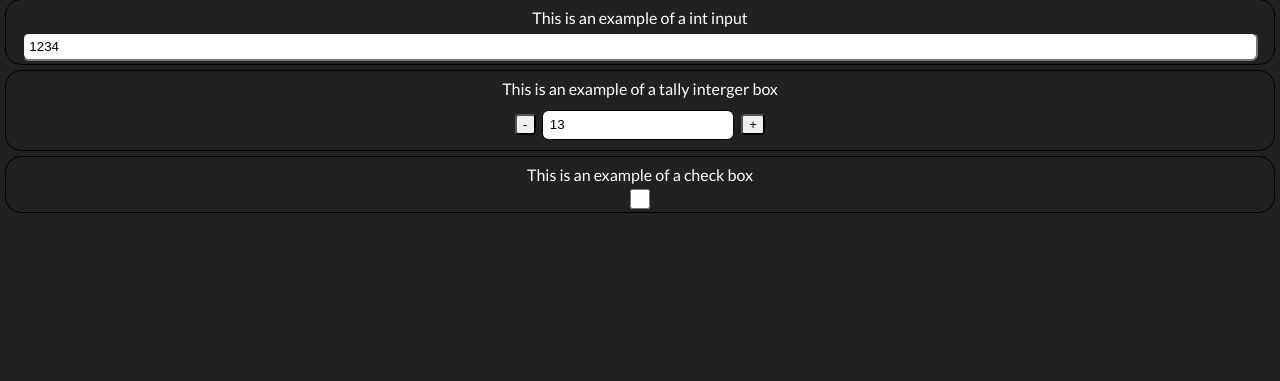
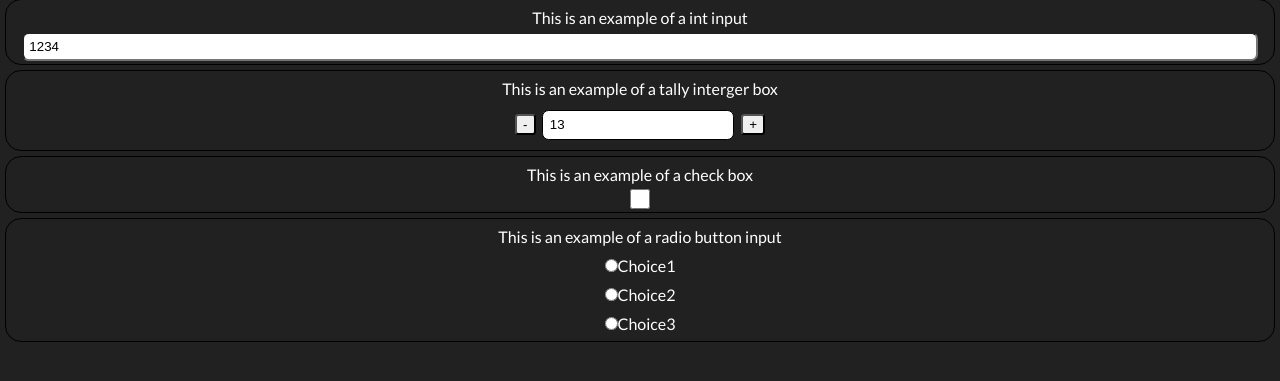
Before and after one commit to Gulksie/scoutingWebApp, a Flask app: page /scouting/ in a window 1280 px wide. Shown: the part 140-521 px from the top of the page. Run offline with Flask 2, Linux system fonts and the light colour scheme.

Commit message:
Added radiobuttons

```diff
--- a/Classes/Block.py
+++ b/Classes/Block.py
@@ -50,3 +50,11 @@ class CheckBoxBlock(Block):
         super().__init__(id, question, "checkBox")
 
         self.content = render_template("Blocks/checkBox.html", question=question)
+
+class RadioButtonBlock(Block):
+    "Radio button that returns the property that was clicked"
+
+    def __init__(self, id_, question, *choices):
+        super().__init__(id_, question, "radioButton")
+
+        self.content = render_template("Blocks/radioButton.html", question=question, id=id_, args=choices)
--- a/app.py
+++ b/app.py
@@ -56,7 +56,7 @@ def matchScoutingPage():
                                                                'int01', 'This is an example of a int input', default=1234, max=9999),
                                                            TallyIntBlock(
         'tally01', 'This is an example of a tally interger box', default=13),
-        CheckBoxBlock('tally01', 'This is an example of a check box')])
+        CheckBoxBlock('chck01', 'This is an example of a check box'), RadioButtonBlock('rdo01', "This is an example of a radio button input", 'Choice1', "Choice2", "Choice3")])
 
 
 @web.route('/pit/')
@@ -70,5 +70,5 @@ def pickListPage():
 
 
 if __name__ == "__main__":
-    serve(web, port=int(argv[1])if len(argv) > 1 else 8000)
-    # app.run()
+    serve(web, port=int(argv[1])if len(argv) > 1 else 5000)
+    #web.run(debug=True)
--- a/static/blocks.css
+++ b/static/blocks.css
@@ -58,3 +58,11 @@ BLOCKS
 	width: 1.5em;
 	height: 1.5em;
 }
+
+.radioContainer {
+	margin:auto;
+}
+
+.radioContainer #text {
+	font-family: 'Lato', 'Open Sans', sans-serif;
+}
--- a/templates/Blocks/base.html
+++ b/templates/Blocks/base.html
@@ -1,2 +1,3 @@
-<p>{{question}}</p>
-<p>This is supposed to have an value, by defualt, it is just this empty text, and will return null</p>
+<p class="blockElement">{{question}}</p>
+<p class="blockElement">This is supposed to have an value, by defualt, it is just this empty text, and will return null
+</p>
--- /dev/null
+++ b/templates/Blocks/radioButton.html
@@ -0,0 +1,6 @@
+<p class="blockElement">{{question}}</p>
+{%for i in args%}
+<div class="radioContainer blockElement">
+    <input class="blockElement" type="radio" name="{{id}}" value="{{i}}">{{i}}
+</div>
+{%endfor%}
```
